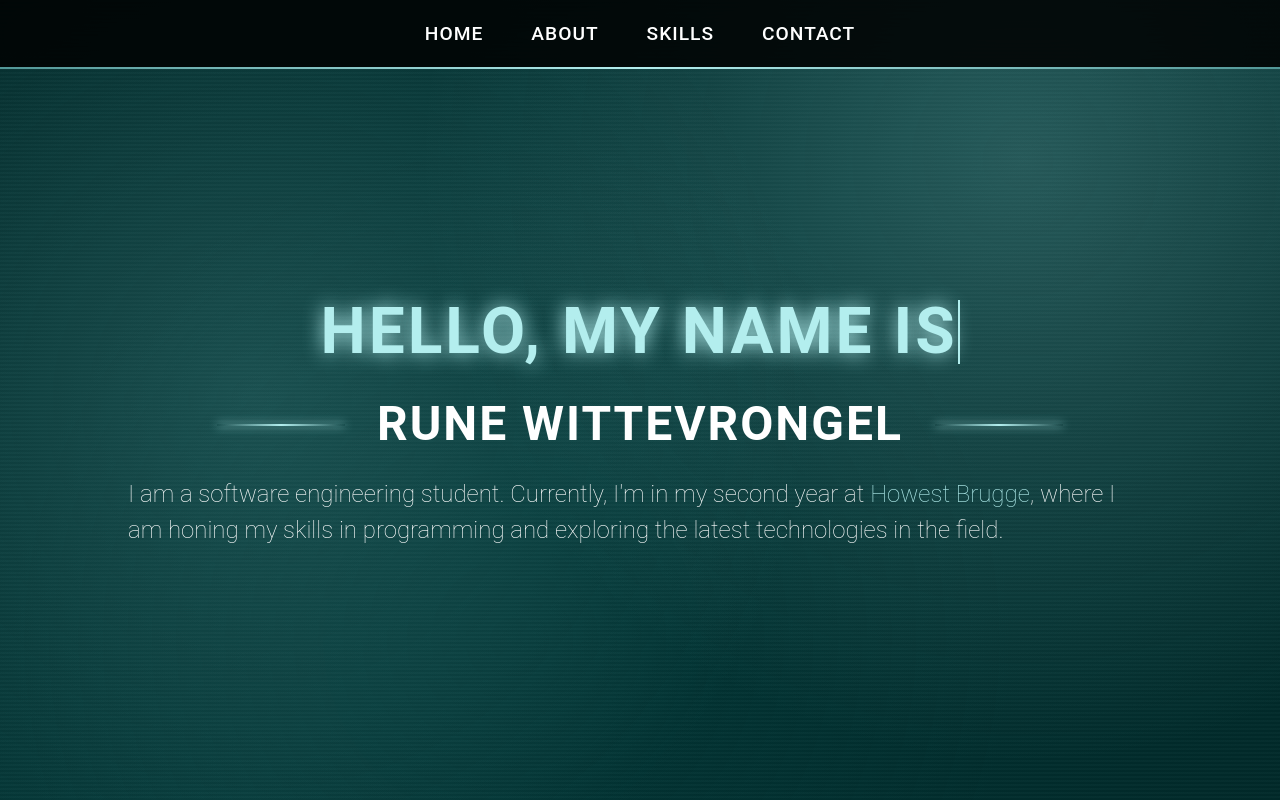
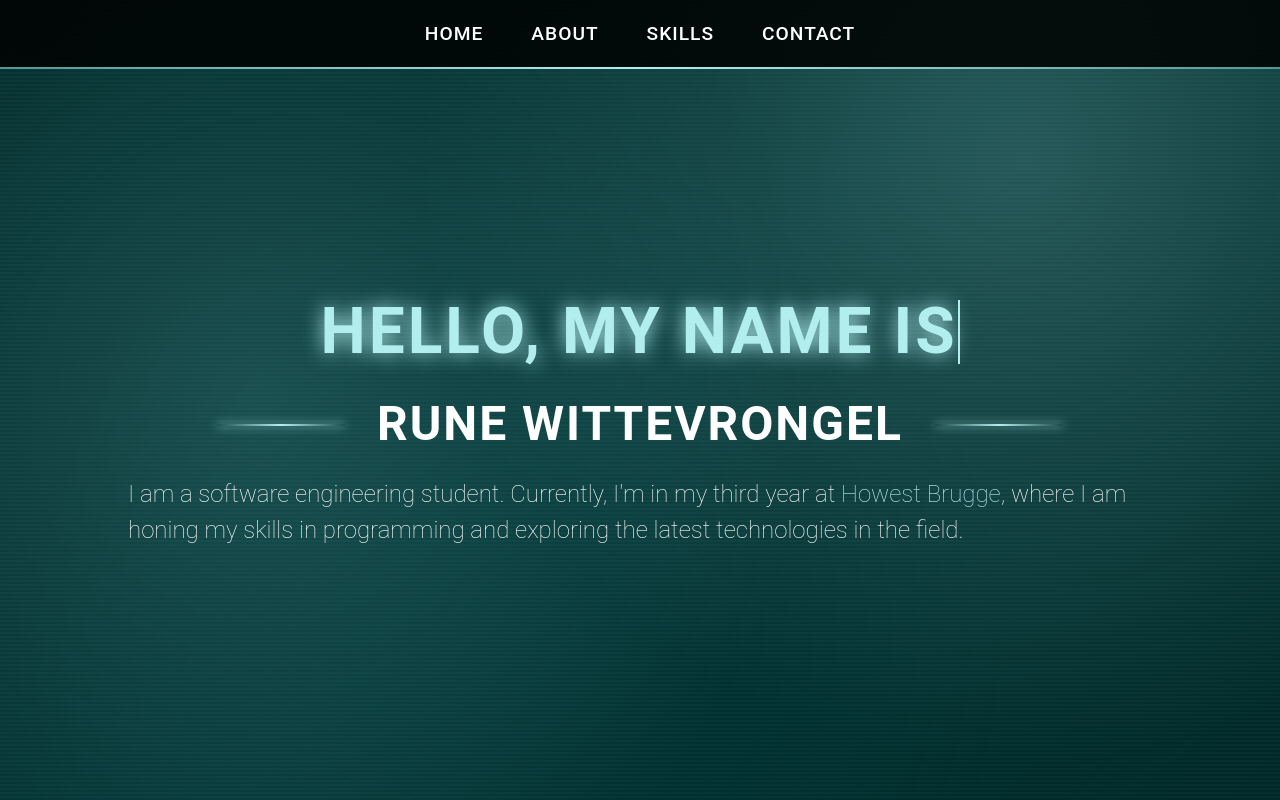
Before and after one commit to WittevrongelRune/Personal-Website, a plain HTML site: page index.html in a window 1280 px wide. Shown: the top 800 px of the page. Drawn offline with Linux system fonts and the light colour scheme.

Commit message:
update schoolyear to third in the home section

```diff
--- a/index.html
+++ b/index.html
@@ -43,7 +43,7 @@
         <section id="home">
             <h1 class="hidden">Hello, my name is </h1>
             <h2 class="hidden">Rune Wittevrongel</h2>
-            <p class="hidden">I am a software engineering student. Currently, I'm in my second year at
+            <p class="hidden">I am a software engineering student. Currently, I'm in my third year at
                 <a href="https://www.howest.be/" target="_blank" id="howestLink">Howest Brugge</a>,
                 where I am honing my skills in programming and exploring the latest technologies in the field.
             </p>
```
